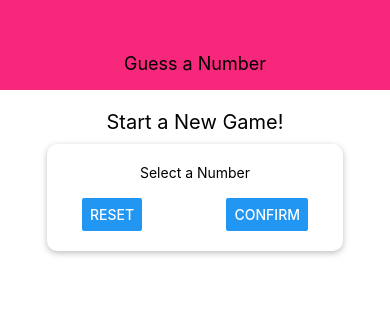
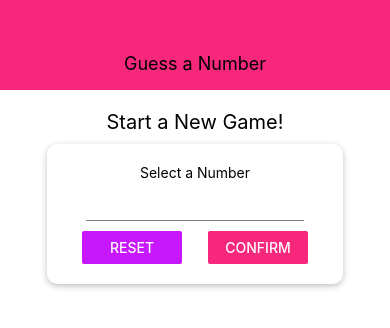
Before and after one commit to shiyu3169/number-guess-native, a React Native app: screen / in a window 390 px wide. Shown: the top 328 px of the page. Built offline with nearby package versions, Linux system fonts and the light colour scheme.

Commit message:
1. style button 2. make constants folder 3. input component

```diff
--- /dev/null
+++ b/components/Input.js
@@ -0,0 +1,16 @@
+import React from "react";
+import { TextInput, StyleSheet } from "react-native";
+const Input = ({ style }) => {
+  return <TextInput style={{ ...styles.input, ...style }} />;
+};
+
+const styles = StyleSheet.create({
+  input: {
+    height: 30,
+    borderBottomColor: "grey",
+    borderBottomWidth: 1,
+    marginVertical: 10
+  }
+});
+
+export default Input;
--- /dev/null
+++ b/constants/colors.js
@@ -0,0 +1,4 @@
+export default {
+  primary: "#f7287b",
+  accent: "#c717fc"
+};
--- a/screens/StartGameScreen.js
+++ b/screens/StartGameScreen.js
@@ -1,6 +1,8 @@
 import React from "react";
 import { View, StyleSheet, Text, TextInput, Button } from "react-native";
 import Card from "../components/Card";
+import colors from "../constants/colors";
+import Input from "../components/Input";
 
 const StartGameScreen = ({}) => {
   return (
@@ -8,10 +10,14 @@
       <Text style={styles.title}>Start a New Game!</Text>
       <Card style={styles.inputContainer}>
         <Text>Select a Number</Text>
-        <TextInput />
+        <Input style={styles.input} />
         <View style={styles.buttonContainer}>
-          <Button title="Reset" onPress={() => {}} />
-          <Button title="Confirm" onPress={() => {}} />
+          <View style={styles.button}>
+            <Button title="Reset" onPress={() => {}} color={colors.accent} />
+          </View>
+          <View style={styles.button}>
+            <Button title="Confirm" onPress={() => {}} color={colors.primary} />
+          </View>
         </View>
       </Card>
     </View>
@@ -38,6 +44,13 @@
     width: "100%",
     justifyContent: "space-between",
     paddingHorizontal: 15
+  },
+  button: {
+    width: 100
+  },
+  input: {
+    minWidth: 50,
+    textAlign: "center"
   }
 });
 
```
